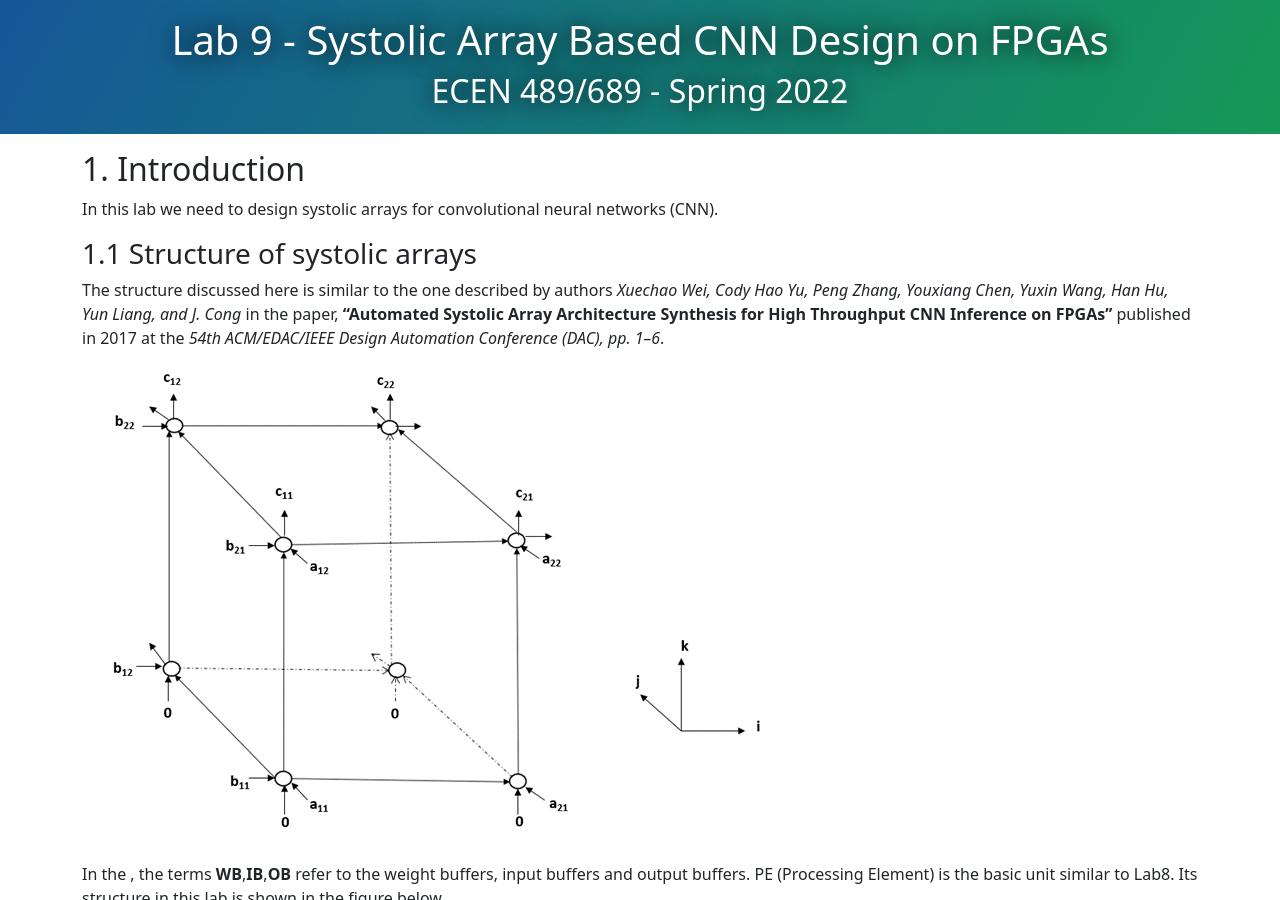
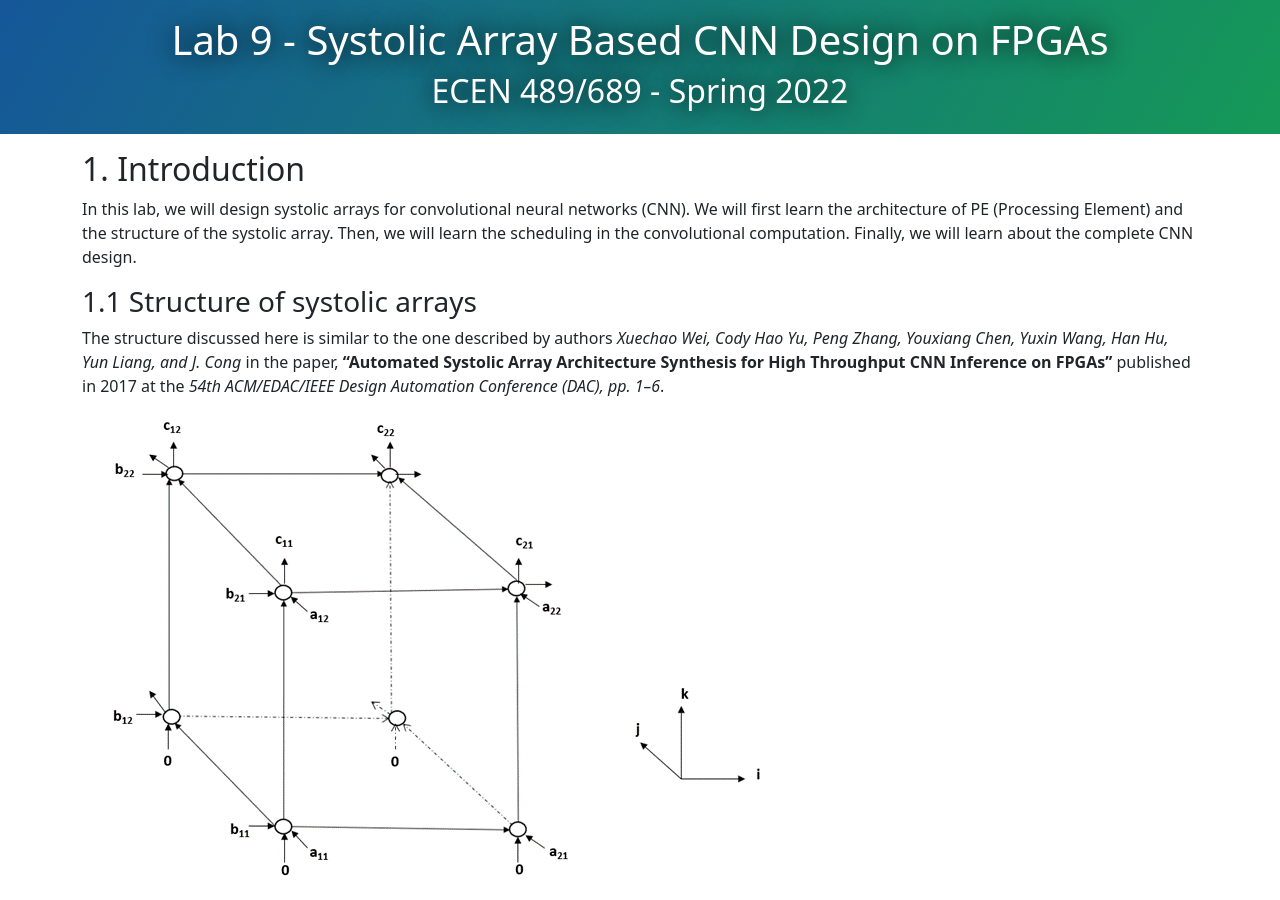
Before and after one commit to hailiangh/hailiangh.github.io, a Jekyll site: the page built from TA/ECEN689_Spring2022/lab9_manual.md, in a window 1280 px wide and 900 px high. Built offline with Jekyll 4.4.1, drawn with Linux system fonts in a browser that asks for light colours; some of the changed text lies outside the part shown.

Commit message:
Update lab9_manual.md

```diff
--- a/TA/ECEN689_Spring2022/lab9_manual.md
+++ b/TA/ECEN689_Spring2022/lab9_manual.md
@@ -6,7 +6,7 @@
 use_code: true
 ---
 ## 1. Introduction
-In this lab we need to design systolic arrays for convolutional neural networks (CNN).
+In this lab, we will design systolic arrays for convolutional neural networks (CNN). We will first learn the architecture of PE (Processing Element) and the structure of the systolic array. Then, we will learn the scheduling in the convolutional computation. Finally, we will learn about the complete CNN design.
 
 ### 1.1 Structure of systolic arrays
 The structure discussed here is similar to the one described by authors *Xuechao Wei, Cody Hao Yu, Peng Zhang, Youxiang Chen, Yuxin Wang, Han Hu, Yun Liang, and J. Cong* in the paper, **“Automated Systolic Array Architecture Synthesis for High Throughput CNN Inference on FPGAs”** published in 2017 at the  *54th ACM/EDAC/IEEE Design Automation Conference (DAC), pp. 1–6*.
@@ -77,7 +77,7 @@
 The state transition of the controller is shown in the figure below.
 ![fig7](./pics/lab8_manual_SystolicArray_2D.png)
 
-The controller is already implemented. Students don't need to modify it. The logic of this design is described below:
+The controller is already implemented. The following section helps you understand how it works:
 When loading weights and loading image, specify the memory address given the `o,i,r,c,kr,kc`. The weights are stored in the memory with the increasing of `kc`, then `kr`, then `i`, and then `o`. The image is stored in the memory with the increasing of `c`, then `r`, and then `i`.
 The current values of these variables are represented by `io,ii,ir,ic,ikr,ikc`. You are required to use the values of `io,ii,ir,ic,ikr,ikc,do,di,dr,dc, dkr,dkc` (`waddr` and `inaddr` is the starting address of the weights and image). The places where the memory addresses are needed to be specified is right after the `LOADW` and `LOADIN` state, after the comments.
 Control the input buffer of image and weights to output their data in the correct order. You can control them by setting their control port to 3. The control port of the input buffer from the first row to the last row is `ctlbwr[0]` to `ctlbwr[rows-1]`, and from the first column to the last column is `ctlinr[0]` to `ctlinr[cols-1]`. Once any of them is set to 3, the buffer will start to input the weights/image data to systolic array, one in each clock cycle. This part is at the beginning of the `CAL` state. You need to use the variable `count`, which indicates the current clock cycle within this state (starting from 0).
```
